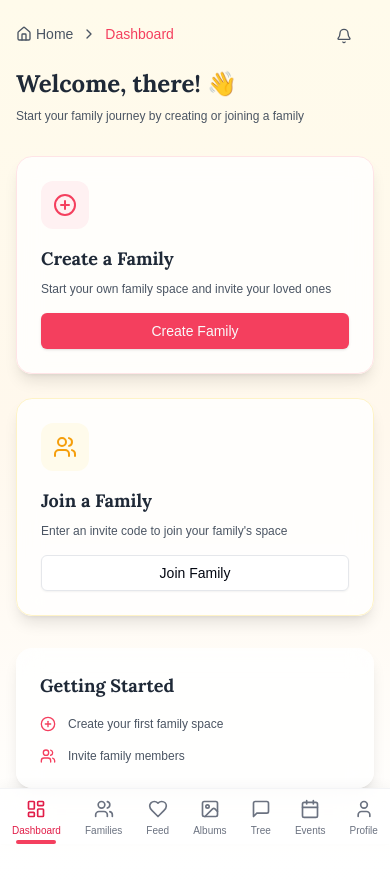
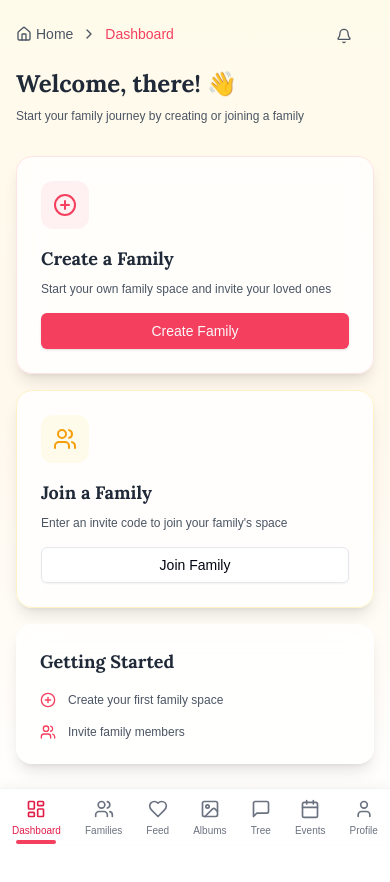
Before and after one commit to anishkunwar69/fambook, a Next.js app: page /dashboard in a window 390 px wide. Shown: the top 882 px of the page. Built offline with nearby package versions, Linux system fonts and the light colour scheme; no server answers; what reactflow would draw is missing.

Commit message:
final-touches-12

```diff
--- a/src/app/(auth-routes)/dashboard/page.tsx
+++ b/src/app/(auth-routes)/dashboard/page.tsx
@@ -92,7 +92,7 @@ export default function DashboardPage() {
         initial={{ opacity: 0, y: 20 }}
         animate={{ opacity: 1, y: 0 }}
         transition={{ delay: 0.1 }}
-        className="grid grid-cols-1 md:grid-cols-2 gap-6 mb-8"
+        className="grid grid-cols-1 md:grid-cols-2 sm:gap-6 gap-4 sm:mb-8 mb-4 "
       >
         {/* Create Family Card */}
         <motion.div
--- a/src/app/(auth-routes)/profile/[userId]/page.tsx
+++ b/src/app/(auth-routes)/profile/[userId]/page.tsx
@@ -478,7 +478,7 @@ export default function ProfilePage() {
   }
 
   return (
-    <div className="min-h-screen bg-gradient-to-b from-amber-50 via-rose-50/30 to-white p-4 sm:p-6 lg:p-8 pb-8 sm:pb-11 max-lg:pb-20">
+    <div className="min-h-screen bg-gradient-to-b from-amber-50 via-rose-50/30 to-white p-4 sm:p-6 lg:p-8 pb-8 sm:pb-11 max-lg:pb-20 overflow-x-hidden">
       <div>
         <motion.div
           initial={{ opacity: 0, y: -10 }}
@@ -508,7 +508,7 @@ export default function ProfilePage() {
       <div className="mt-4 sm:mt-6">
         <Tabs value={activeTab} onValueChange={setActiveTab}>
           <div className="flex flex-col items-center md:flex-row md:items-center justify-between gap-4 mb-2">
-            <TabsList className="flex w-full md:justify-start h-10 sm:h-12 bg-transparent rounded-none p-0 md:overflow-x-auto">
+            <TabsList className="flex w-full md:justify-start h-10 sm:h-12 bg-transparent rounded-none p-0 md:overflow-x-auto max-w-full">
               <TabsTrigger
                 value="details"
                 className="flex flex-1 md:flex-none justify-center items-center data-[state=active]:border-rose-500 rounded-none border-b-2 border-transparent text-sm sm:text-base md:whitespace-nowrap px-3 sm:px-4"
--- a/src/components/layouts/AppLayout.tsx
+++ b/src/components/layouts/AppLayout.tsx
@@ -434,9 +434,9 @@ export default function AppLayout({ children }: { children: React.ReactNode }) {
             </>
           ) : (
             <div className="bg-amber-50">
-              {/* Mobile Notification Bell - Only visible on mobile */}
+                            {/* Mobile Notification Bell - Only visible on mobile */}
               {!pathname.includes("/notifications") && (
-                <div className="lg:hidden fixed sm:top-[24px] top-[18px] right-7 z-30">
+                <div className="lg:hidden absolute sm:top-[24px] top-[18px] right-7 z-30">
                   <NotificationBell />
                 </div>
               )}
```
